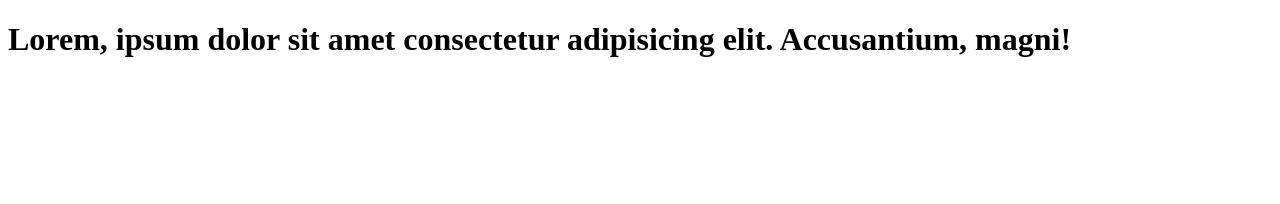
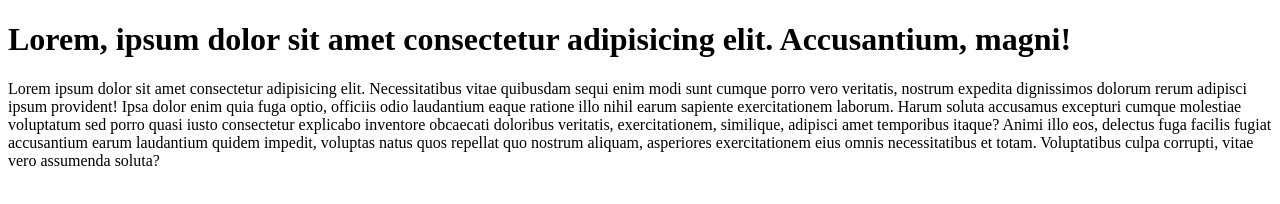
Before and after one commit to GitAi19/Learn-Git_pvt_repo, a plain HTML site: page index.html in a window 1280 px wide. Drawn offline with Linux system fonts and the light colour scheme.

Commit message:
add mparagraph to the code

```diff
--- a/index.html
+++ b/index.html
@@ -7,5 +7,8 @@
 </head>
 <body>
     <h1>Lorem, ipsum dolor sit amet consectetur adipisicing elit. Accusantium, magni!</h1>
+    <p>
+        Lorem ipsum dolor sit amet consectetur adipisicing elit. Necessitatibus vitae quibusdam sequi enim modi sunt cumque porro vero veritatis, nostrum expedita dignissimos dolorum rerum adipisci ipsum provident! Ipsa dolor enim quia fuga optio, officiis odio laudantium eaque ratione illo nihil earum sapiente exercitationem laborum. Harum soluta accusamus excepturi cumque molestiae voluptatum sed porro quasi iusto consectetur explicabo inventore obcaecati doloribus veritatis, exercitationem, similique, adipisci amet temporibus itaque? Animi illo eos, delectus fuga facilis fugiat accusantium earum laudantium quidem impedit, voluptas natus quos repellat quo nostrum aliquam, asperiores exercitationem eius omnis necessitatibus et totam. Voluptatibus culpa corrupti, vitae vero assumenda soluta?
+    </p>
 </body>
 </html>
```
